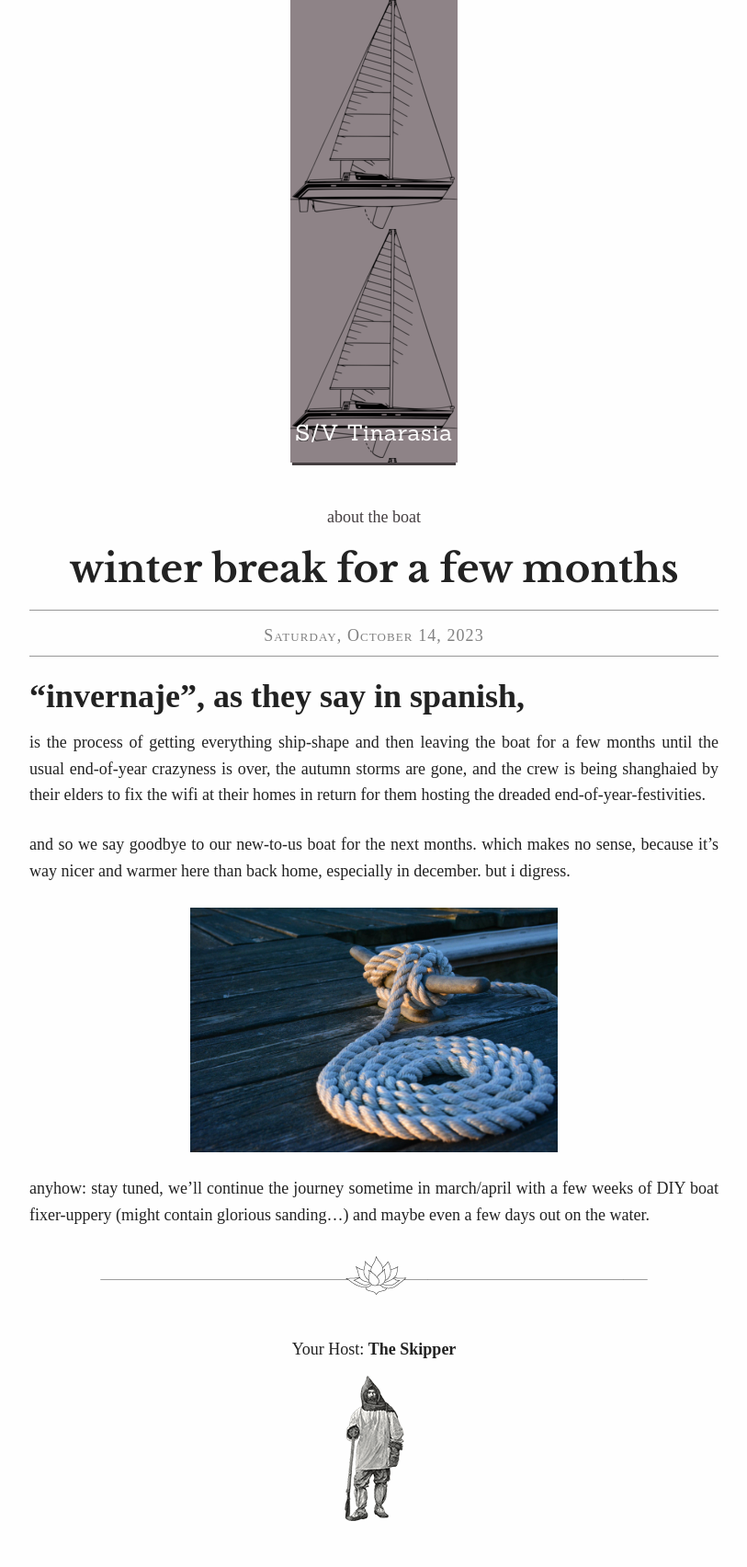
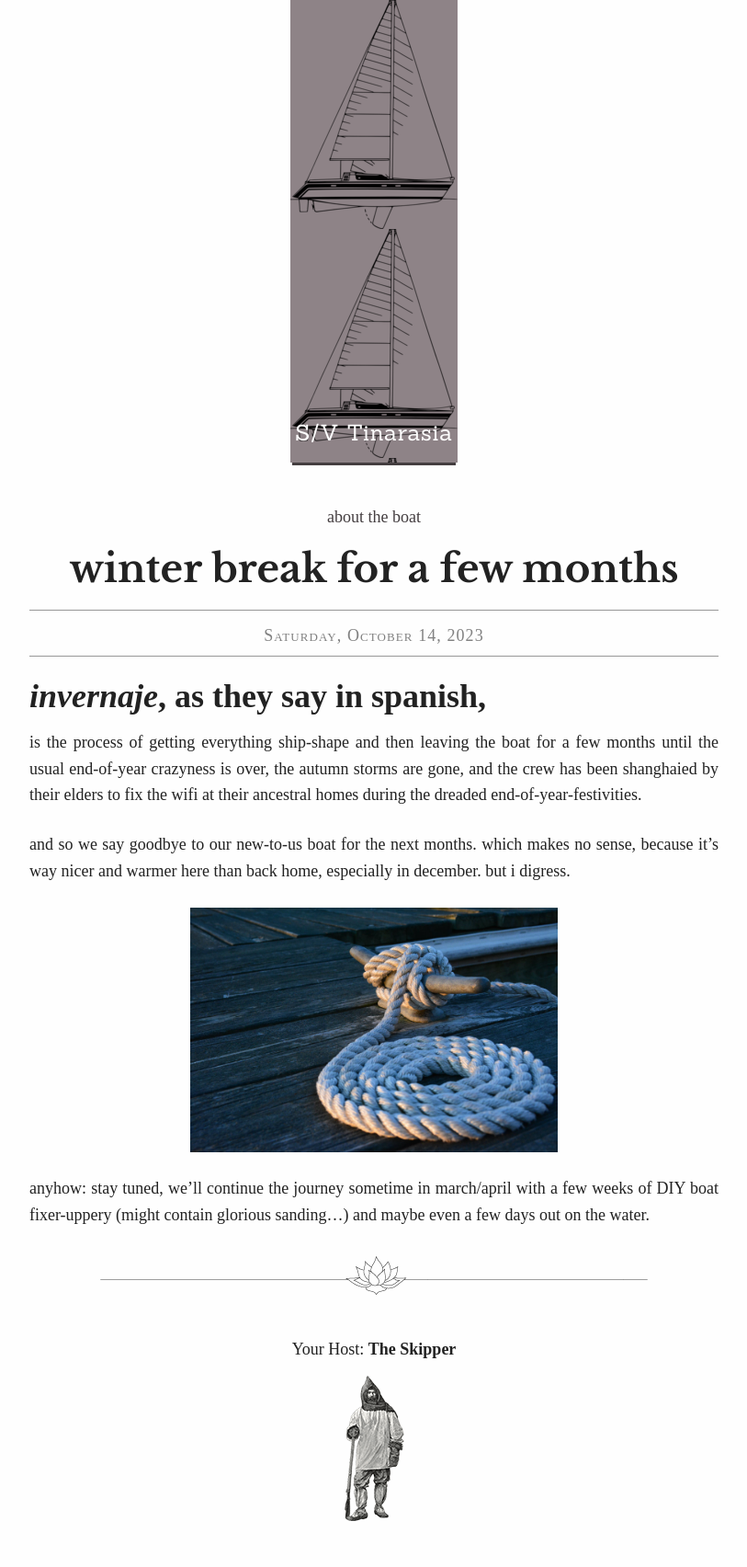
Before and after one commit to tinarasia/sailing-web, a Jekyll site: the page built from _posts/2023-10-14-winter-break.md, in a window 1280 px wide. Shown: the whole page at 92% size, without its empty margins (233-1046 px from the left). Built offline with Jekyll 4.4.1, drawn with Linux system fonts in a browser that asks for light colours.

Commit message:
minor tweaks

```diff
--- a/_posts/2023-10-14-winter-break.md
+++ b/_posts/2023-10-14-winter-break.md
@@ -3,15 +3,14 @@ layout: post
 title: "winter break for a few months"
 date: 2023-10-14 16:00:00 +0200
 categories: travels
-post.location: Puerto de Almerimar
+post.location: "Puerto de Almerimar, Spain"
 ---
 
-# "invernaje", as they say in spanish,
+# *invernaje*, as they say in spanish,
 is the process of getting everything ship-shape and then leaving the boat
 for a few months until the usual end-of-year crazyness is over, the autumn
-storms are gone, and the crew is being shanghaied by their elders to fix the
-wifi at their homes in return for them hosting the dreaded
-end-of-year-festivities.
+storms are gone, and the crew has been shanghaied by their elders to fix the
+wifi at their ancestral homes during the dreaded end-of-year-festivities.
 
 and so we say goodbye to our new-to-us boat for the next months. which makes
 no sense, because it's way nicer and warmer here than back home, especially
```
